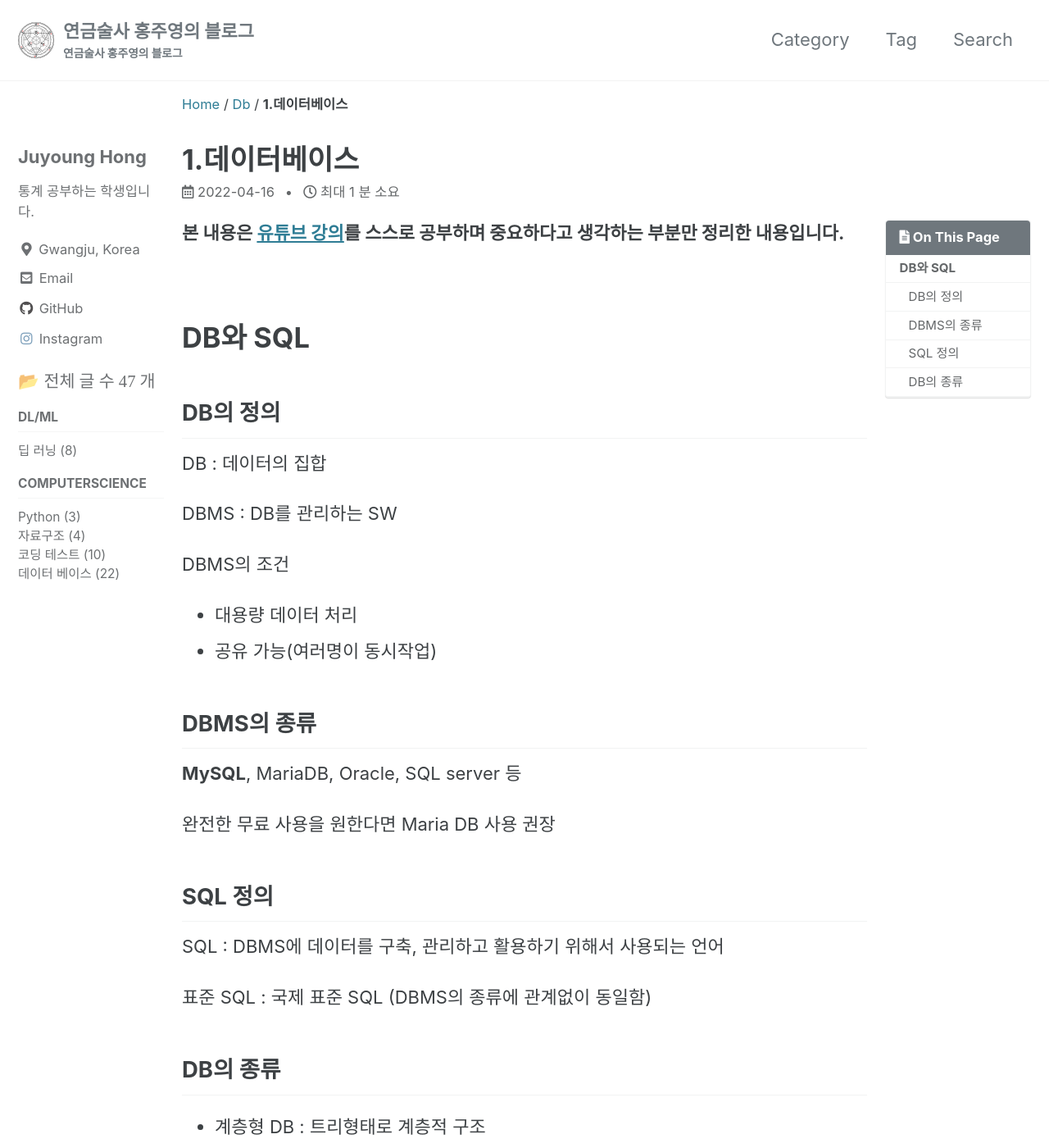
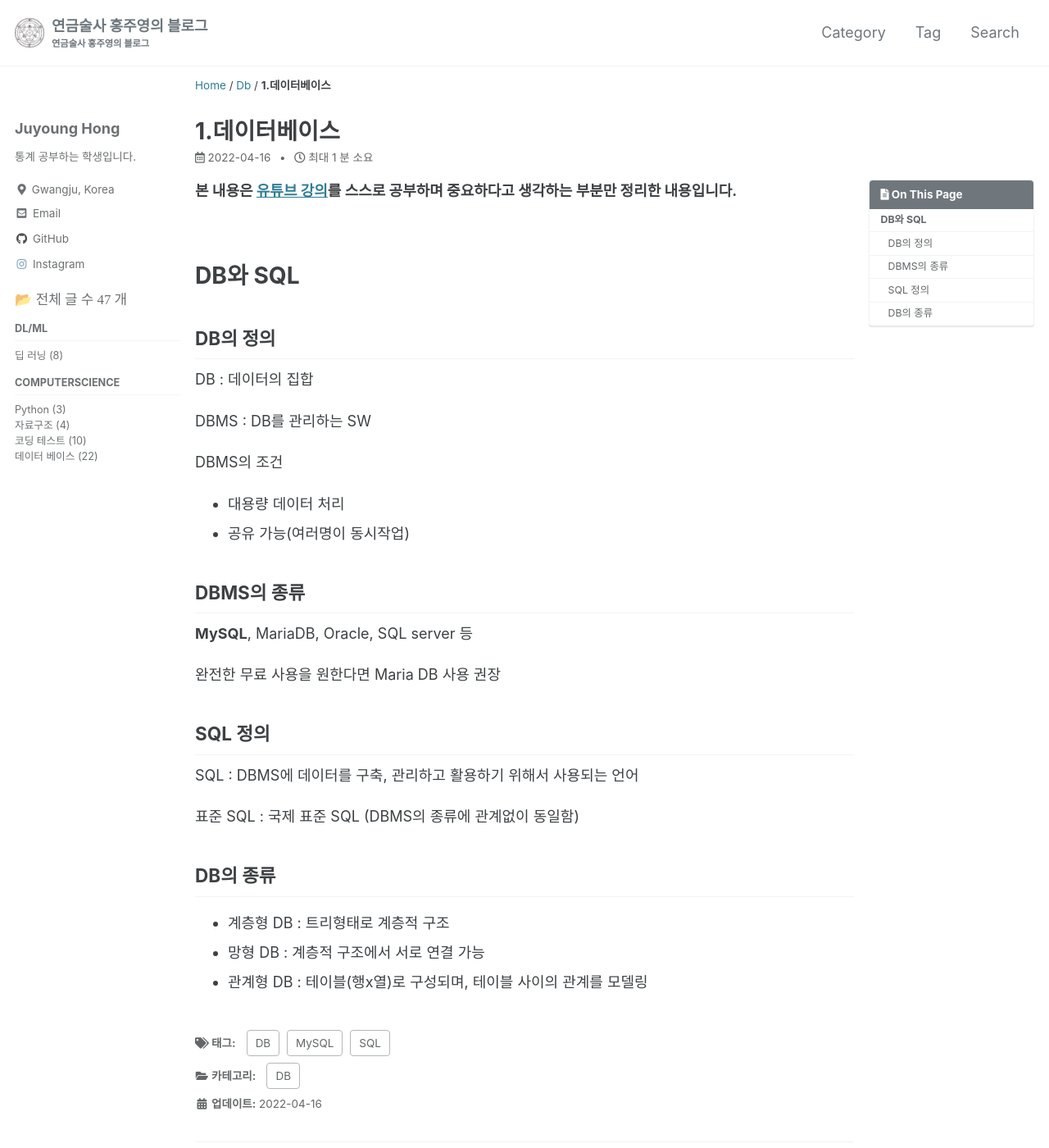
Before and after one commit to sjbook/sjbook.github.io, a Jekyll site: the page built from _posts/2022-04-16-DataBase.md, in a window 1280 px wide and 1400 px high. Shown: the whole window at 82% size. Built offline with Jekyll 4.4.1, drawn with Linux system fonts in a browser that asks for light colours; cached includes are drawn as plain includes; comment, search, counter and statistics services are not loaded.

Commit message:
너비, 폰트 변경

```diff
--- a/_sass/minimal-mistakes/_reset.scss
+++ b/_sass/minimal-mistakes/_reset.scss
@@ -15,11 +15,11 @@ html {
   }
 
   @include breakpoint($large) {
-    font-size: 20px; // Default 20px
+    font-size: 18px; // Default 20px
   }
 
   @include breakpoint($x-large) {
-    font-size: 22px; // Default 22px
+    font-size: 18px; // Default 22px
   }
 
   -webkit-text-size-adjust: 100%;
--- a/_sass/minimal-mistakes/_variables.scss
+++ b/_sass/minimal-mistakes/_variables.scss
@@ -159,9 +159,9 @@ $max-width: $x-large !default;
 //$right-sidebar-width: 300px !default;
 //$right-sidebar-width-wide: 400px !default;
 
-$right-sidebar-width-narrow: 100px !default;    // default 200px
-$right-sidebar-width: 200px !default;           // default 300px
-$right-sidebar-width-wide: 250px !default;      // default 400px
+$right-sidebar-width-narrow: 150px !default;    // default 200px
+$right-sidebar-width: 220px !default;           // default 300px
+$right-sidebar-width-wide: 300px !default;      // default 400px
 
 /*
    Other
```
